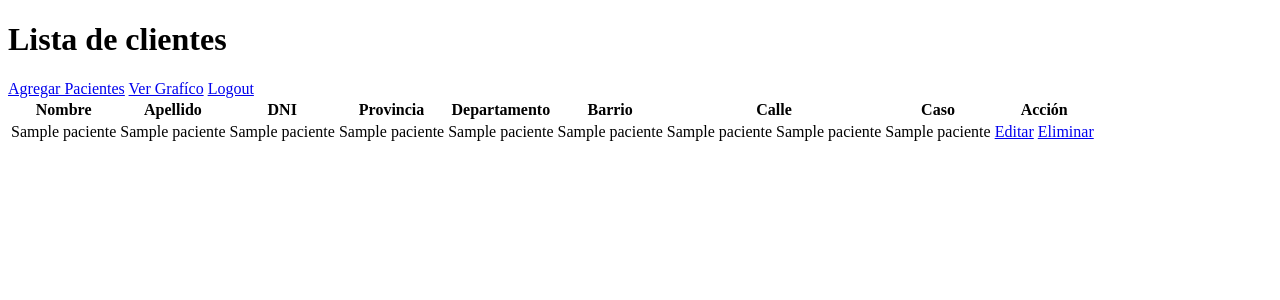
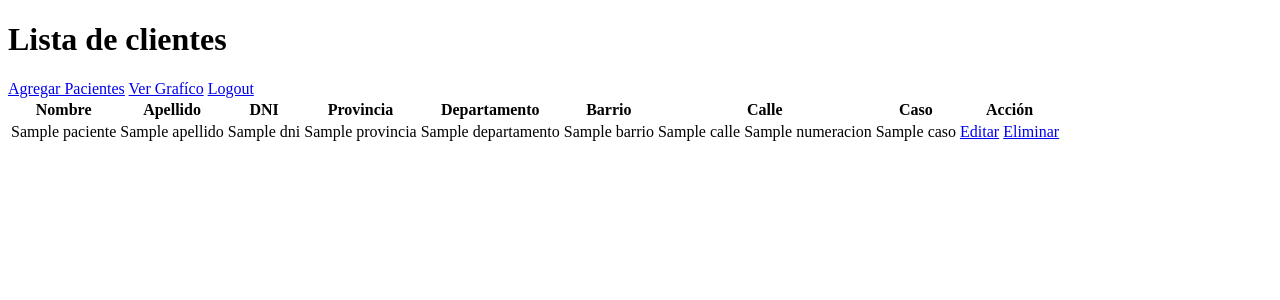
Before and after one commit to 00nic/control_dengue, a Flask app: template templates/list_sicks.html in a window 1280 px wide. Shown: the top 300 px of the page. Run offline with Flask 3, Linux system fonts and the light colour scheme; the template is opened without the code that fills it: most values are stand-ins (such as "Sample title", 1, 10 or a date in 2020); some libraries are stand-ins or nearby versions.

Commit message:
se arrglo problema con el orden de muestra de datos  en la tabla de enfermos

```diff
--- a/server.py
+++ b/server.py
@@ -9,7 +9,8 @@ app.config['MYSQL_DB'] = os.getenv('MYSQL_DB')
 app.config['MYSQL_HOST'] = os.getenv('MYSQL_HOST')
 app.config['MYSQL_USER'] = os.getenv('MYSQL_USER')
 app.config['MYSQL_PASSWORD'] = os.getenv('MYSQL_PASSWORD')
-app.config['MYSQL_CURSORCLASS'] = os.getenv('MYSQL_CURSORCLASS')
+app.config['MYSQL_CURSORCLASS'] = 'DictCursor'
+
 
 myslq = MySQL(app)
 
@@ -28,6 +29,7 @@ def view_sicks():
     cur = myslq.connection.cursor()
     cur.execute('SELECT * FROM enfermos')
     data = cur.fetchall()
+    print(data)
     return render_template('list_sicks.html', pacientes = data)
 
 @app.route('/graph')
--- a/templates/list_sicks.html
+++ b/templates/list_sicks.html
@@ -5,7 +5,11 @@
     <meta name="viewport" content="width=device-width, initial-scale=1.0">
     <title>Lista Pacientes</title>
     <link rel="stylesheet_login" href="../static/css/stylesheet_list_sicks.css">
-
+<style>
+    */{
+        color: red;
+    }
+</style>
 </head>
 <body>
     <h1>Lista de clientes</h1>
@@ -32,14 +36,14 @@
             <tbody>
                 {% for paciente in pacientes %}
                 <tr>
-                    <td>{{ paciente.1 }}</td>
-                    <td>{{ paciente.2 }}</td>
-                    <td>{{ paciente.3 }}</td>
-                    <td>{{ paciente.4 }}</td>
-                    <td>{{ paciente.5 }}</td>
-                    <td>{{ paciente.6 }}</td>
-                    <td>{{ paciente.7 }} {{ paciente.8}}</td>
-                    <td>{{ paciente.9 }}</td>
+                    <td>{{ paciente['nombre'] }}</td>
+                    <td>{{ paciente['apellido'] }}</td>
+                    <td>{{ paciente['dni'] }}</td>
+                    <td>{{ paciente['provincia'] }}</td>
+                    <td>{{ paciente['departamento'] }}</td>
+                    <td>{{ paciente['Barrio'] }}</td>
+                    <td>{{ paciente['calle'] }} {{ paciente['numeracion']}}</td>
+                    <td>{{ paciente['caso'] }}</td>
                     <td>
                         <a href="/editarDatos/{{ paciente.0 }}">Editar</a>
                         <a href="/eliminarPaciente/{{ paciente.0 }}">Eliminar</a>
@@ -47,6 +51,7 @@
                 </tr>
                 {% endfor %}
             </tbody>
+
         </table>
     </div>
 
```
